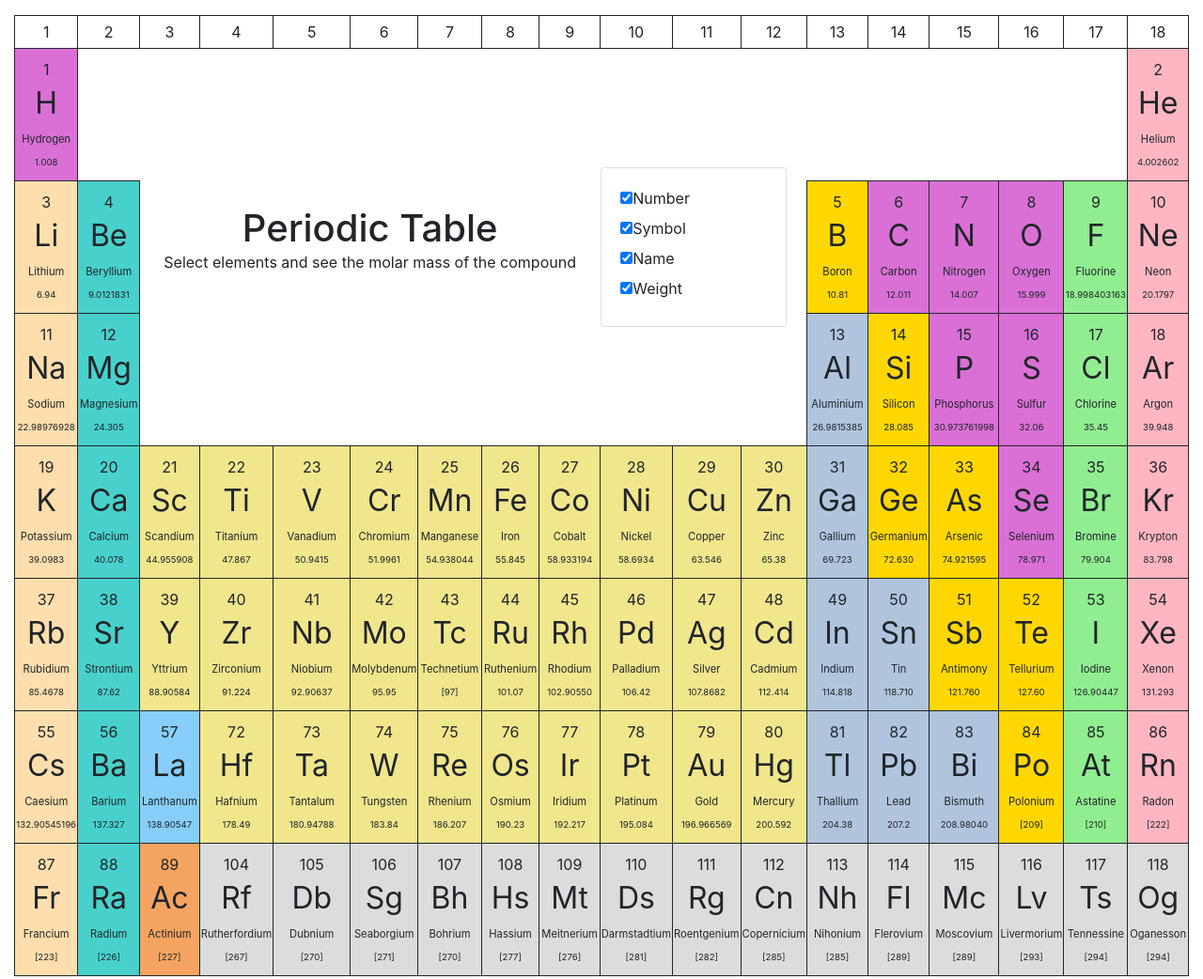
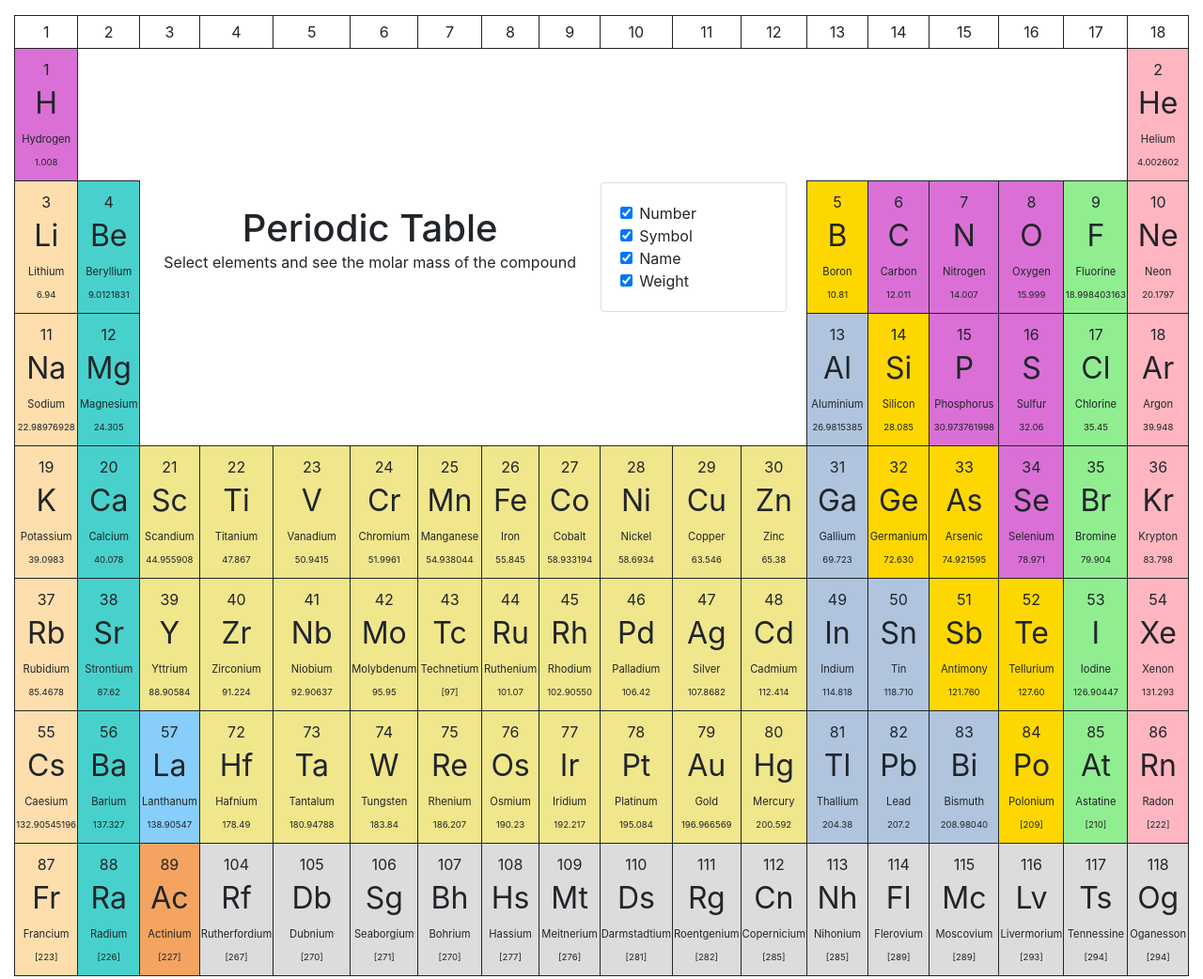
Before and after one commit to hmkainul/periodic-table-2014, a website built with webpack: page app/www/index.html in a window 1280 px wide. Shown: the top 1042 px of the page at 94% size. Built offline with nearby package versions, Linux system fonts and the light colour scheme.

Commit message:
Change checkbox for Bootstrap 4

```diff
--- a/app/www/index.html
+++ b/app/www/index.html
@@ -64,11 +64,23 @@
         <div id="result_element">
         <div class="card">
           <div class="card-body">
-            <div class="checkbox"><label><input type="checkbox" id="number" checked><span id="number_text">Number</span></label></div>
-            <div class="checkbox"><label><input type="checkbox" id="symbol" checked><span id="symbol_text">Symbol</span></label></div>
-            <div class="checkbox"><label><input type="checkbox" id="name" checked><span id="name_text">Name</span></label></div>
-            <div class="checkbox"><label><input type="checkbox" id="weight" checked><span id="weight_text">Weight</span></label></div>
-        </div>
+            <div class="form-check">
+              <input class="form-check-input" type="checkbox" value="" checked id="number">
+              <label class="form-check-label" for="number"><span id="number_text">Number</span></label>
+            </div>
+            <div class="form-check">
+              <input class="form-check-input" type="checkbox" value="" checked id="symbol">
+              <label class="form-check-label" for="symbol"><span id="symbol_text">Symbol</span></label>
+            </div>
+            <div class="form-check">
+              <input class="form-check-input" type="checkbox" value="" checked id="name">
+              <label class="form-check-label" for="name"><span id="name_text">Name</span></label>
+            </div>
+            <div class="form-check">
+              <input class="form-check-input" type="checkbox" value="" checked id="weight">
+              <label class="form-check-label" for="weight"><span id="weight_text">Weight</span></label>
+            </div>
+          </div>
         </div>
         </div>
       </td>
```
